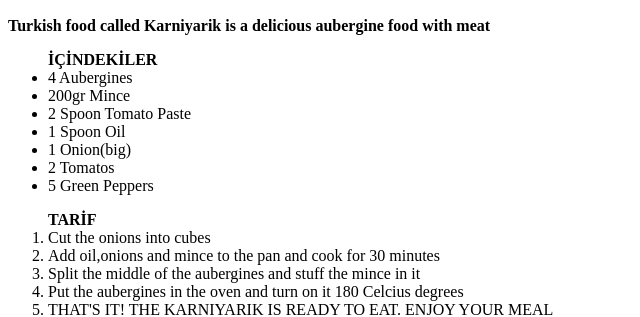
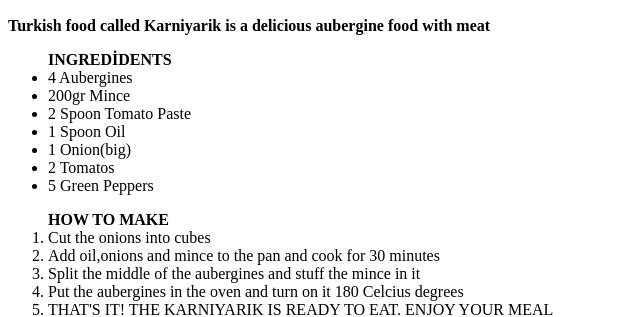
Before and after one commit to tetrabox360/odin-recipes, a plain HTML site: page recipes/karnıyarık.html in a window 1280 px wide. Shown: the part 434-751 px from the top of the page, without its empty margins (0-640 px from the left). Drawn offline with Linux system fonts and the light colour scheme.

Commit message:
some  writing issues fixed

```diff
--- a/recipes/karnıyarık.html
+++ b/recipes/karnıyarık.html
@@ -8,7 +8,7 @@
 <p><img src="https://i.nefisyemektarifleri.com/2017/06/09/karniyarik-tarif.jpg"  alt="Resim Görüntülenemedi"></p>
 <p><h2>Karniyarik</h2></p>
 <p><strong> Turkish food called Karniyarik is a delicious aubergine food with meat</strong> </p>
-<ul><strong>İÇİNDEKİLER</strong>
+<ul><strong>INGREDİDENTS</strong>
     <li>4 Aubergines</li>
     <li>200gr Mince</li>
     <li>2 Spoon Tomato Paste</li>
@@ -17,7 +17,7 @@
     <li>2 Tomatos</li>
     <li>5 Green Peppers</li>
 </ul>
-<ol type="1"><strong>TARİF</strong>
+<ol type="1"><strong>HOW TO MAKE</strong>
 <li> Cut the onions into cubes</li>
 <li>Add oil,onions and mince to the pan and cook for 30 minutes</li>
 <li>Split the middle of the aubergines and stuff the mince in it</li>
```
